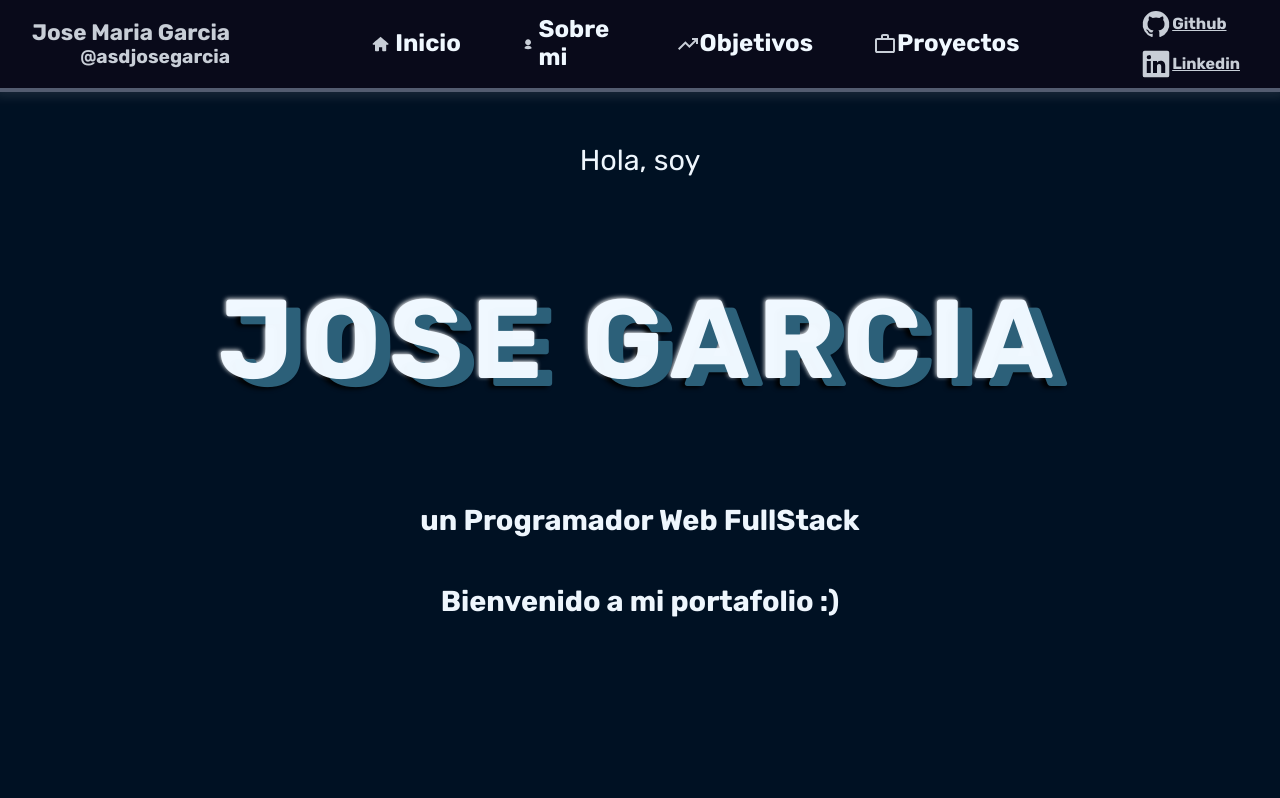
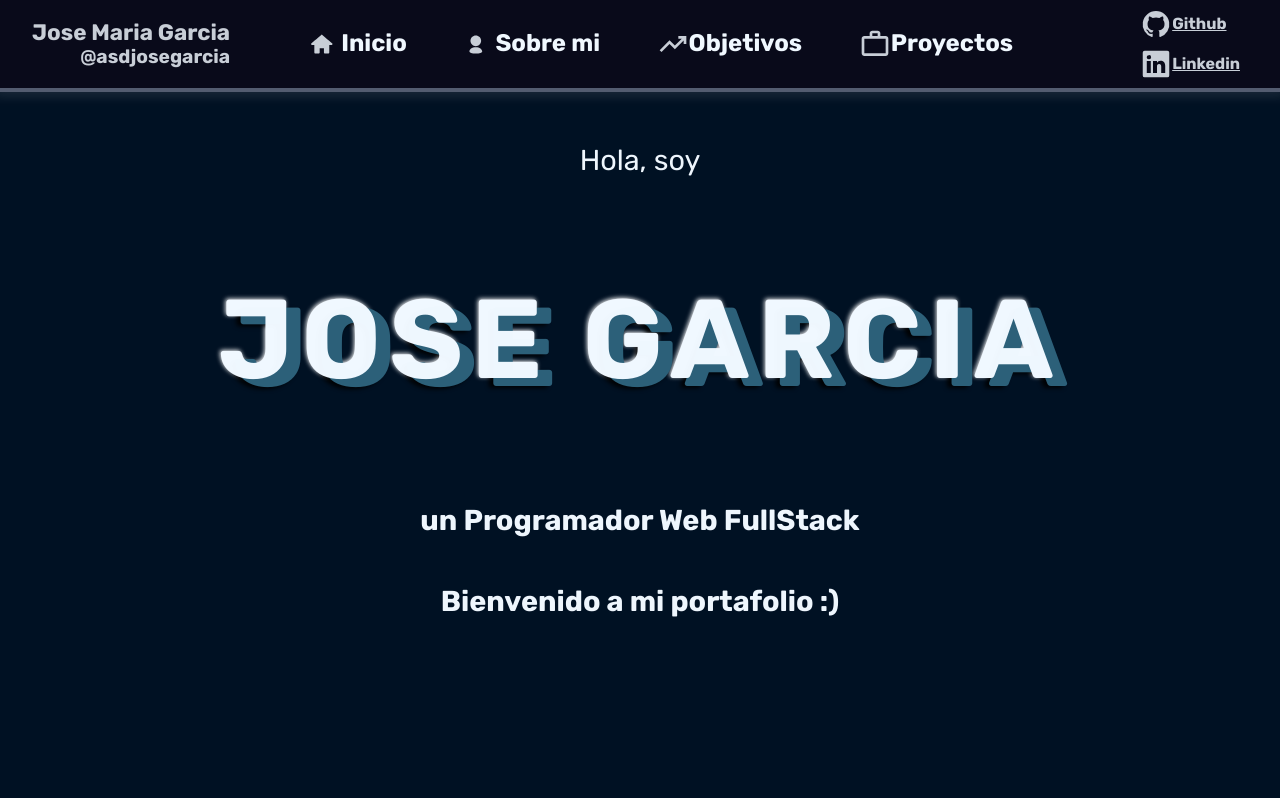
Before and after one commit to asdjosegarcia/portafolios, a Next.js app: page / in a window 1280 px wide. Shown: the top 798 px of the page. Built offline with nearby package versions, Linux system fonts and the light colour scheme.

Commit message:
fix navar-styles

```diff
--- a/src/app/components/Navbar.css
+++ b/src/app/components/Navbar.css
@@ -27,13 +27,13 @@
 }
 .nav__sections{
     display: flex;
-    width: 50%;
+    width: 55%;
     justify-content: space-between;
     font-size: 1.5rem;
 }
 .nav__sections a {
     height: 2rem;
-    padding: 10px 30px;
+    padding: 10px 0;
     /* margin: 10px; */
     border-radius: 5px;
     /* border: 2px solid rgba(0, 192, 250, 0.116); */
@@ -43,13 +43,13 @@
     display: flex;
     align-items: center;
     justify-content: center;
+    transition: font-size 0.3s ease-in-out;
+
+
 }
 .nav__sections a:hover{
     color: white;
 }
-/* .nav__sections__a--objetivos svg{
-    transform: rotate(180deg);
-} */
 
 
 
@@ -68,6 +68,8 @@
 }
 svg{
     fill: rgba(240, 248, 255, 0.829);
+    height: 2rem;
+    width: 2rem;
 }
 
 
@@ -99,10 +101,10 @@ svg{
     border: none;
   }
   .texto-con-linea:hover{
-    /* border: none; */
     font-size: larger;
     color: white;
     text-shadow: 1px 1px 4px rgba(0, 0, 0, 0.9), -1px -1px 4px rgba(255, 255, 255, 0.9);
+
   }
 
 
```
